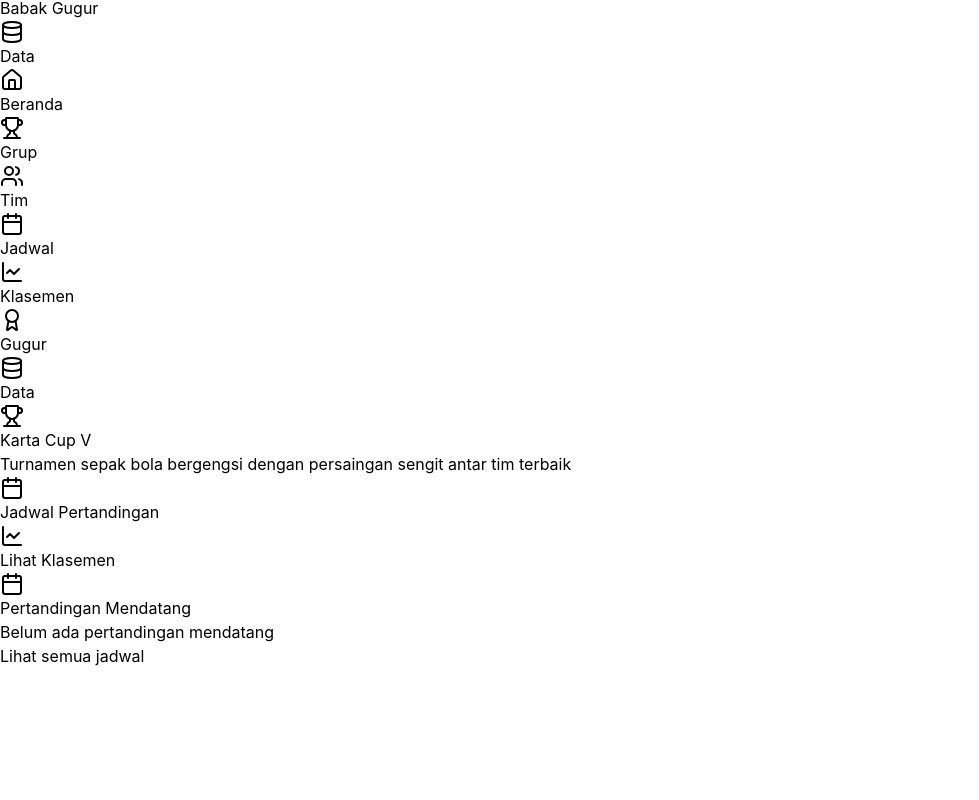
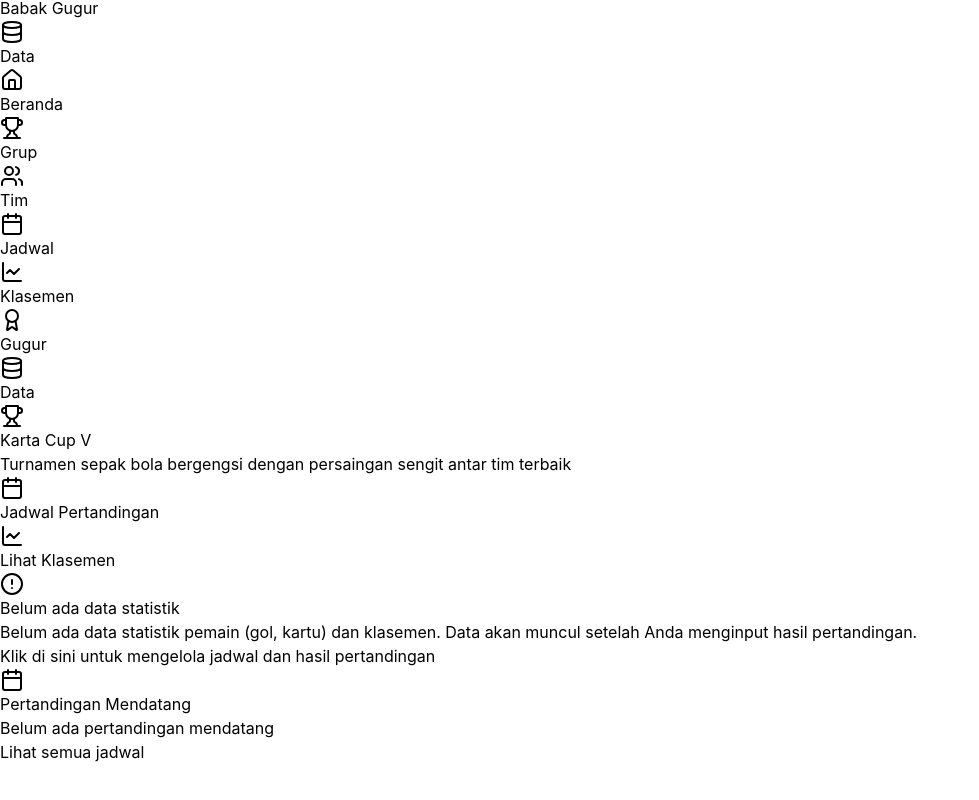
Before and after one commit to KOPJI/aplikasikartacupv, a React (Vite) app: page / in a window 1280 px wide. Shown: the part 316-1116 px from the top of the page, without its empty margins (0-979 px from the left). Built offline with nearby package versions, Linux system fonts and the light colour scheme.

Commit message:
Memastikan reset jadwal menghapus semua data terkait (topskor, kartu, larangan bermain, klasemen)

```diff
--- a/src/components/HomePage.tsx
+++ b/src/components/HomePage.tsx
@@ -56,6 +56,26 @@ const HomePage = () => {
     return allPlayers;
   };
 
+  // Fungsi untuk memeriksa apakah ada data statistik
+  const hasStatisticsData = () => {
+    // Periksa apakah ada pertandingan dengan hasil
+    const matchesWithResults = pertandingan.filter(match => match.hasil).length > 0;
+
+    // Periksa apakah ada pemain dengan gol
+    const playersWithGoals = teams.some(team =>
+      team.pemain.some(player => (player.golTotal || 0) > 0)
+    );
+
+    // Periksa apakah ada pemain dengan kartu
+    const playersWithCards = teams.some(team =>
+      team.pemain.some(player =>
+        (player.kartuKuning || 0) > 0 || (player.kartuMerah || 0) > 0
+      )
+    );
+
+    return matchesWithResults || playersWithGoals || playersWithCards;
+  };
+
   // Fungsi untuk mendapatkan pertandingan mendatang
   useEffect(() => {
     const today = new Date();
@@ -106,6 +126,30 @@ const HomePage = () => {
           </div>
         </div>
       </div>
+
+      {/* Pesan Informasi ketika tidak ada data statistik */}
+      {!hasStatisticsData() && (
+        <div className="bg-blue-50 border-l-4 border-blue-500 p-4 rounded-md">
+          <div className="flex items-start">
+            <div className="flex-shrink-0">
+              <AlertCircle className="h-5 w-5 text-blue-500" />
+            </div>
+            <div className="ml-3">
+              <h3 className="text-sm font-medium text-blue-800">Belum ada data statistik</h3>
+              <div className="mt-2 text-sm text-blue-700">
+                <p>
+                  Belum ada data statistik pemain (gol, kartu) dan klasemen. Data akan muncul setelah Anda menginput hasil pertandingan.
+                </p>
+                <p className="mt-1">
+                  <Link to="/jadwal" className="font-medium text-blue-600 hover:text-blue-500">
+                    Klik di sini untuk mengelola jadwal dan hasil pertandingan
+                  </Link>
+                </p>
+              </div>
+            </div>
+          </div>
+        </div>
+      )}
 
       {/* Main Content Grid */}
       <div className="grid grid-cols-1 lg:grid-cols-3 gap-8">
--- a/src/components/JadwalPertandingan.tsx
+++ b/src/components/JadwalPertandingan.tsx
@@ -197,13 +197,13 @@ const JadwalPertandingan = () => {
 
   // Hapus jadwal dari Firestore dan aplikasi
   const handleDeleteSchedule = async () => {
-    if (!window.confirm('Apakah Anda yakin ingin menghapus semua jadwal pertandingan? Tindakan ini akan menghapus semua jadwal, hasil pertandingan, statistik pemain (gol, kartu), dan tidak dapat dibatalkan.')) {
+    if (!window.confirm('Apakah Anda yakin ingin menghapus semua jadwal pertandingan? Tindakan ini akan menghapus semua jadwal, hasil pertandingan, statistik pemain (gol, kartu), klasemen, dan tidak dapat dibatalkan.')) {
       return;
     }
 
     try {
       setIsLoading(true);
-      setStatus({ type: 'info', message: 'Menghapus jadwal dan statistik...' });
+      setStatus({ type: 'info', message: 'Menghapus jadwal, statistik, dan klasemen...' });
 
       // Hapus dari Firestore jika diperlukan
       if (window.confirm('Apakah Anda juga ingin menghapus jadwal dari Firebase?')) {
@@ -218,7 +218,7 @@ const JadwalPertandingan = () => {
 
       setStatus({
         type: 'success',
-        message: 'Jadwal pertandingan dan statistik pemain berhasil direset!'
+        message: 'Jadwal pertandingan, statistik pemain, dan klasemen berhasil direset!'
       });
 
       // Clear success message after 3 seconds
--- a/src/context/TournamentContext.tsx
+++ b/src/context/TournamentContext.tsx
@@ -1166,9 +1166,9 @@ export const TournamentProvider = ({ children }: { children: ReactNode }) => {
     // Hapus semua pertandingan babak gugur
     setPertandinganBabakGugur([]);
 
-    // Reset statistik pemain (gol, kartu kuning, kartu merah)
+    // Reset statistik pemain (gol, kartu kuning, kartu merah) dan klasemen tim
     const resetTeams = teams.map(team => {
-      // Reset statistik tim
+      // Reset statistik tim (klasemen)
       const resetedTeam = {
         ...team,
         main: 0,
@@ -1181,7 +1181,7 @@ export const TournamentProvider = ({ children }: { children: ReactNode }) => {
         poin: 0
       };
 
-      // Reset statistik pemain
+      // Reset statistik pemain (topskor, kartu, larangan bermain)
       const resetedPlayers = team.pemain.map(player => ({
         ...player,
         golTotal: 0,
@@ -1198,7 +1198,13 @@ export const TournamentProvider = ({ children }: { children: ReactNode }) => {
     // Update teams dengan statistik yang sudah direset
     setTeams(resetTeams);
 
-    console.log("Jadwal, pertandingan babak gugur, dan statistik pemain telah direset");
+    // Panggil updateKlasemen untuk memastikan klasemen benar-benar direset
+    // Ini memastikan bahwa semua perhitungan klasemen dijalankan ulang
+    setTimeout(() => {
+      updateKlasemen();
+    }, 100);
+
+    console.log("Jadwal, pertandingan babak gugur, statistik pemain, dan klasemen telah direset");
   };
 
   const getTeamsByGroup = (group: string) => {
```
